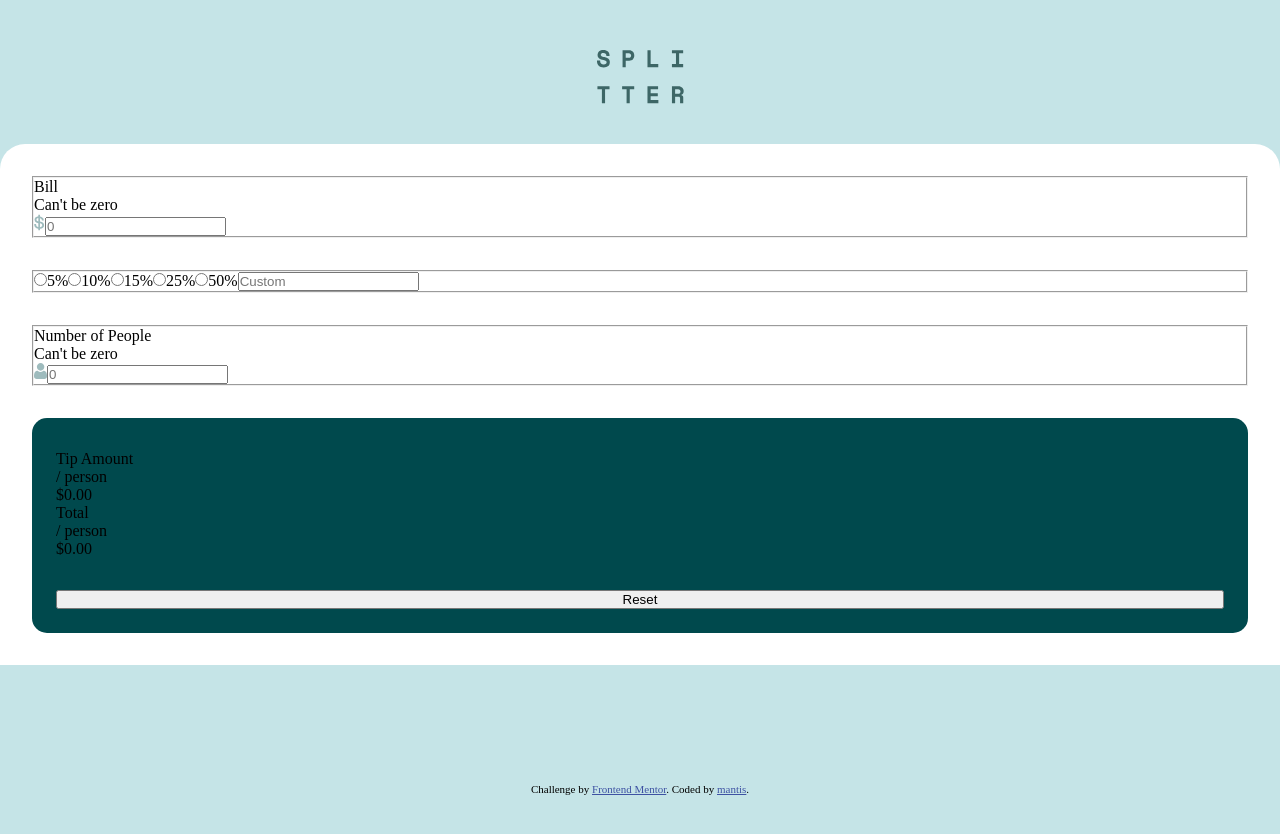
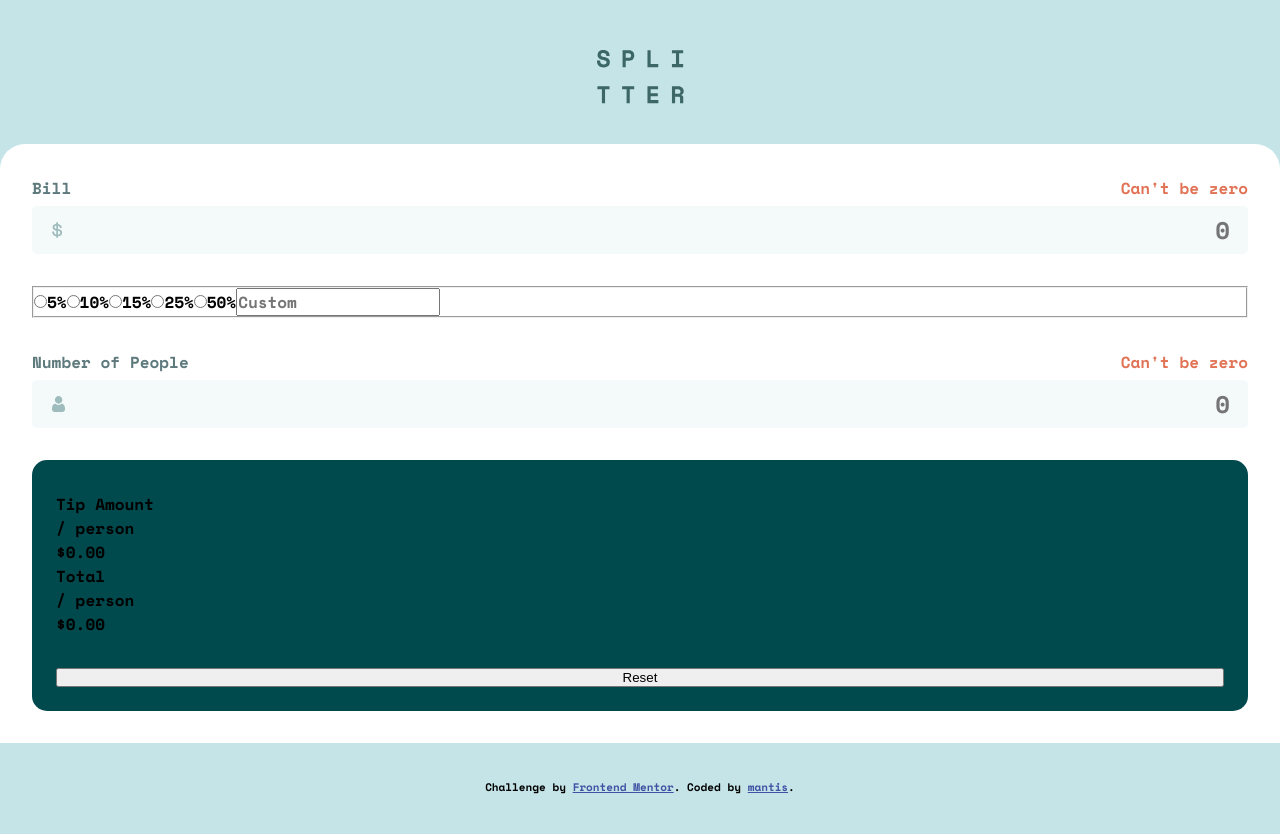
Before and after one commit to morauszkia/fm-tip-calculator, a Vue app: page / in a window 1280 px wide. Shown: the top 834 px of the page. Built offline with nearby package versions, Linux system fonts and the light colour scheme.

Commit message:
Styling: number inputs

```diff
--- a/src/components/FormInput.vue
+++ b/src/components/FormInput.vue
@@ -13,10 +13,11 @@ const value = defineModel();
 
 <template>
   <fieldset>
-    <div>
+    <div class="label-container">
       <label :for="id">{{ inputLabel }}</label>
-      <p>Can't be zero</p>
+      <p class="error-message show">Can't be zero</p>
     </div>
+    <div class="input">
       <img :src="getImageUrl(icon)" aria-hidden="true" />
       <input
         type="number"
@@ -25,7 +26,78 @@ const value = defineModel();
         v-model="value"
         placeholder="0"
       />
+    </div>
   </fieldset>
 </template>
 
-<style scoped></style>
+<style scoped>
+fieldset {
+  border: none;
+  display: flex;
+  flex-direction: column;
+  gap: 0.375rem;
+}
+
+.label-container {
+  display: flex;
+  justify-content: space-between;
+  align-items: center;
+}
+
+label {
+  color: var(--font);
+}
+
+.error-message {
+  display: none;
+  color: var(--error);
+}
+
+.error-message.show {
+  display: inline;
+}
+
+.input {
+  position: relative;
+}
+
+.input img {
+  position: absolute;
+  z-index: 100;
+  top: 50%;
+  left: 1.25rem;
+  transform: translateY(-50%);
+}
+
+input {
+  width: 100%;
+  padding: 0.25em 0.75em;
+  background-color: var(--light);
+  border-radius: var(--radius-sm);
+  text-align: right;
+  font-size: var(--input-font-size);
+  color: var(--dark);
+  border: none;
+  cursor: pointer;
+}
+
+input:focus {
+  outline: 1px solid var(--primary);
+}
+
+input.error {
+  outline: 1px solid var(--error);
+}
+
+/* Chrome, Safari, Edge, Opera */
+input::-webkit-outer-spin-button,
+input::-webkit-inner-spin-button {
+  -webkit-appearance: none;
+  margin: 0;
+}
+
+/* Firefox */
+input[type="number"] {
+  -moz-appearance: textfield;
+}
+</style>
--- a/src/style.css
+++ b/src/style.css
@@ -1,13 +1,18 @@
+@import url("https://fonts.googleapis.com/css2?family=Space+Mono:ital,wght@0,400;0,700;1,400;1,700&display=swap");
+
 :root {
   --primary: hsl(172, 67%, 45%);
   --dark: hsl(183, 100%, 15%);
   --font: hsl(186, 14%, 43%);
   --bg: hsl(185, 41%, 84%);
+  --error: #e17457;
   --light: hsl(189, 41%, 97%);
   --input-font-size: 1.5rem;
   --radius-sm: 5px;
   --radius-md: calc(3 * var(--radius-sm));
   --radius-lg: calc(5 * var(--radius-sm));
+  --font-family: "Space Mono";
+  --font-weight: 700;
 }
 
 * {
@@ -16,9 +21,17 @@
   box-sizing: border-box;
 }
 
+input {
+  font: inherit;
+}
+
 body {
   min-height: 100vh;
   background-color: var(--bg);
+  font-family: var(--font-family), system-ui, -apple-system, BlinkMacSystemFont,
+    "Segoe UI", Roboto, Oxygen, Ubuntu, Cantarell, "Open Sans", "Helvetica Neue",
+    sans-serif;
+  font-weight: var(--font-weight);
 }
 
 main {
```
Lines whose indentation alone changed are shown as unchanged.
